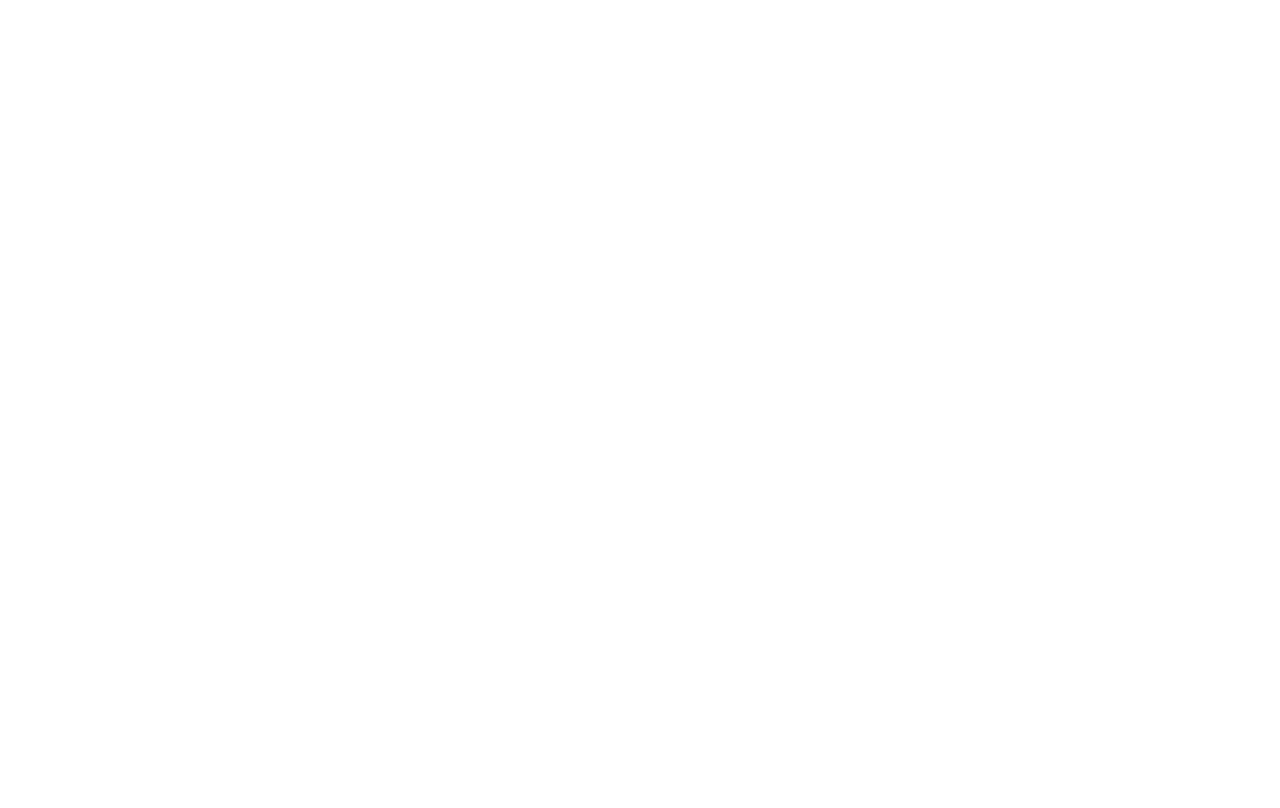
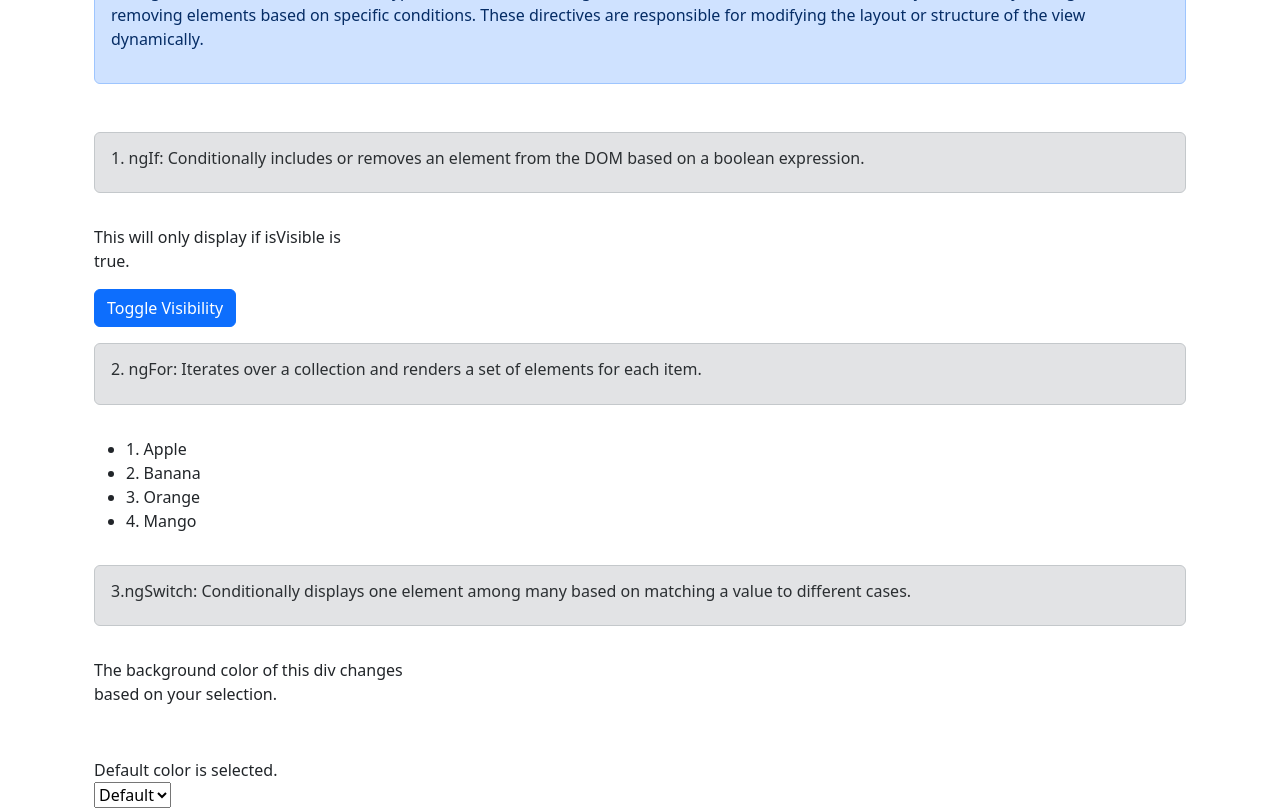
Before and after one commit to dhyanasondagar/angular_18_tutorial, an Angular app: page / in a window 1280 px wide. Shown: the part 1060-1868 px from the top of the page. Before the commit the page ends 890 px from the top, so only its background shows below. Built offline with nearby package versions, Linux system fonts and the light colour scheme.

Commit message:
Structural Directive how its work

```diff
--- a/src/app/app.component.html
+++ b/src/app/app.component.html
@@ -2,6 +2,8 @@
  <div class="row">
  <div class="col-lg-12">
  <app-data-binding></app-data-binding>
+ <hr/>
+ <app-structural-directive></app-structural-directive>
 
  </div>
  </div>
--- a/src/app/app.component.ts
+++ b/src/app/app.component.ts
@@ -1,12 +1,13 @@
 import { Component } from '@angular/core';
 import { RouterOutlet } from '@angular/router';
 import { DataBindingComponent } from './components/data-binding/data-binding.component';
+import { StructuralDirectiveComponent } from './components/structural-directive/structural-directive.component';
 
 
 @Component({
   selector: 'app-root',
   standalone: true,
-  imports: [RouterOutlet, DataBindingComponent],
+  imports: [RouterOutlet, DataBindingComponent, StructuralDirectiveComponent],
   templateUrl: './app.component.html',
   styleUrl: './app.component.css'
 })
--- a/src/app/components/data-binding/data-binding.component.html
+++ b/src/app/components/data-binding/data-binding.component.html
@@ -1,7 +1,10 @@
 <div class="container">
 <div class="row">
+
+
 <div class="col-lg-12 my-3">
     <div class="alert alert-primary" role="alert">
+        <h3>Data Binding</h3>
       <p class="fw-bold mb-0">One Way Data binding</p>
       </div>
 </div>
--- a/src/app/components/structural-directive/structural-directive.component.html
+++ b/src/app/components/structural-directive/structural-directive.component.html
@@ -1 +1,101 @@
-<p>structural-directive works!</p>
+
+<div class="container">
+    <div class="row">
+
+
+    <div class="col-lg-12 my-3">
+        <div class="alert alert-primary" role="alert">
+            <h3>what is Structural Directive</h3>
+            <p>In Angular, a Structural Directive is a type of directive that changes the structure of the DOM (Document Object Model) by adding or removing elements based on specific conditions. These directives are responsible for modifying the layout or structure of the view dynamically.
+
+            </p>
+          </div>
+    </div>
+
+
+    <div class="col-lg-12 my-3">
+        <div class="alert alert-secondary" role="alert">
+          <h6> 1. ngIf: Conditionally includes or removes an element from the DOM based on a boolean expression.</h6>
+          </div>
+    </div>
+
+    <div class="row">
+        <div class="col-lg-3">
+            <div>
+                <div *ngIf="isVisible; else elseBlock"  class="mb-3">
+                    This will only display if isVisible is true.
+                  </div>
+
+                  <ng-template #elseBlock>
+                    <div class="mb-3" >
+                      This is displayed when isVisible is false.
+                    </div>
+                  </ng-template>
+
+                  <button class="btn btn-primary" (click)="toggleVisibility()">Toggle Visibility</button>
+
+              </div>
+        </div>
+    </div>
+
+
+    <div class="col-lg-12 my-3">
+        <div class="alert alert-secondary" role="alert">
+          <h6> 2. ngFor: Iterates over a collection and renders a set of elements for each item.</h6>
+          </div>
+    </div>
+
+    <div class="row">
+        <div class="col-lg-3">
+            <div>
+                <ul>
+                    <li *ngFor="let item of items; let i = index">
+                      {{ i + 1 }}. {{ item }}
+                    </li>
+                  </ul>
+              </div>
+
+        </div>
+
+    </div>
+
+
+    <div class="col-lg-12 my-3">
+        <div class="alert alert-secondary" role="alert">
+          <h6> 3.ngSwitch: Conditionally displays one element among many based on matching a value to different cases.</h6>
+          </div>
+    </div>
+
+
+    <div class="row">
+        <div class="col-lg-4">
+            <div>
+
+                <div [ngStyle]="{'background-color': bgColor || 'white', 'height': '100px', 'width': '100%'}">
+                    <p>The background color of this div changes based on your selection.</p>
+                  </div>
+
+                <div [ngSwitch]="bgColor">
+                    <div *ngSwitchCase="'red'">Red color is selected.</div>
+                    <div *ngSwitchCase="'blue'" >Blue color is selected.</div>
+                    <div *ngSwitchCase="'green'">Green color is selected.</div>
+                    <div *ngSwitchDefault>Default color is selected.</div>
+                  </div>
+
+                  <select [(ngModel)]="bgColor">
+                    <option value="red">Red</option>
+                    <option value="blue">Blue</option>
+                    <option value="green">Green</option>
+                    <option value="">Default</option>
+                  </select>
+              </div>
+        </div>
+
+    </div>
+
+
+
+
+    </div>
+
+    </div>
--- a/src/app/components/structural-directive/structural-directive.component.ts
+++ b/src/app/components/structural-directive/structural-directive.component.ts
@@ -1,12 +1,23 @@
+import { CommonModule } from '@angular/common';
 import { Component } from '@angular/core';
+import { FormsModule } from '@angular/forms';
 
 @Component({
   selector: 'app-structural-directive',
   standalone: true,
-  imports: [],
+  imports: [CommonModule, FormsModule],
   templateUrl: './structural-directive.component.html',
   styleUrl: './structural-directive.component.css'
 })
 export class StructuralDirectiveComponent {
+  isVisible: boolean = true;
+  items: string[] = ['Apple', 'Banana', 'Orange', 'Mango'];
+  bgColor: string = '';
+
+
+  toggleVisibility() {
+    this.isVisible = !this.isVisible;
+  }
+
 
 }
```
